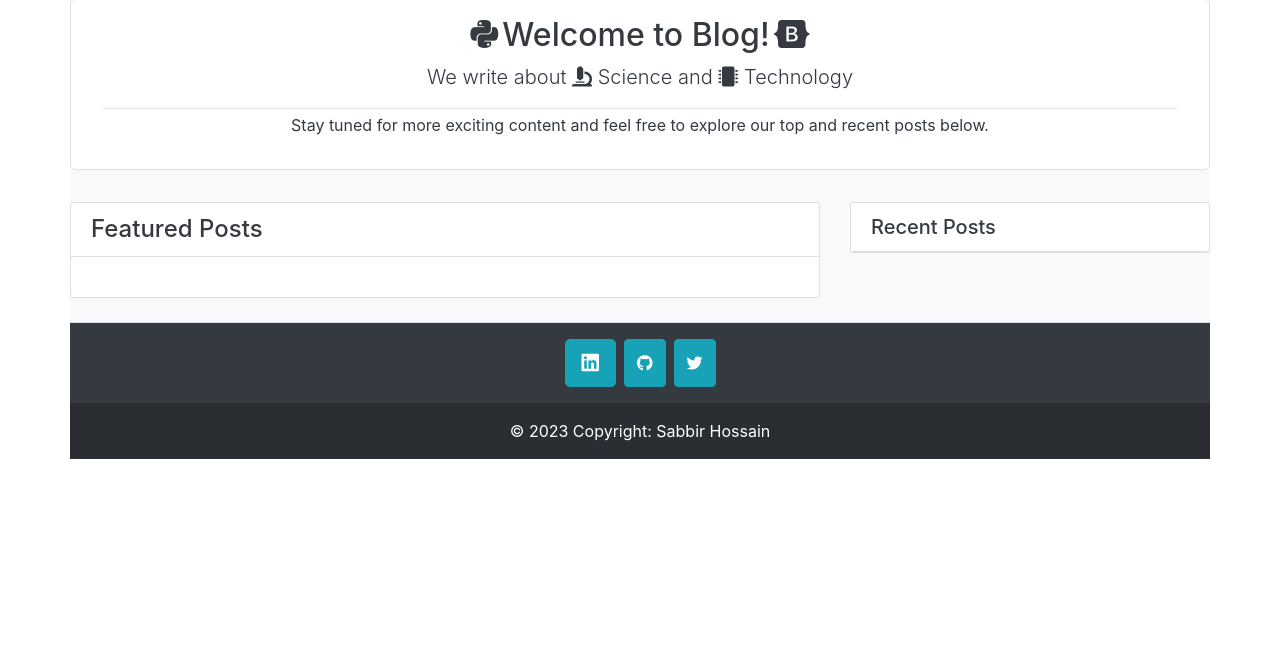
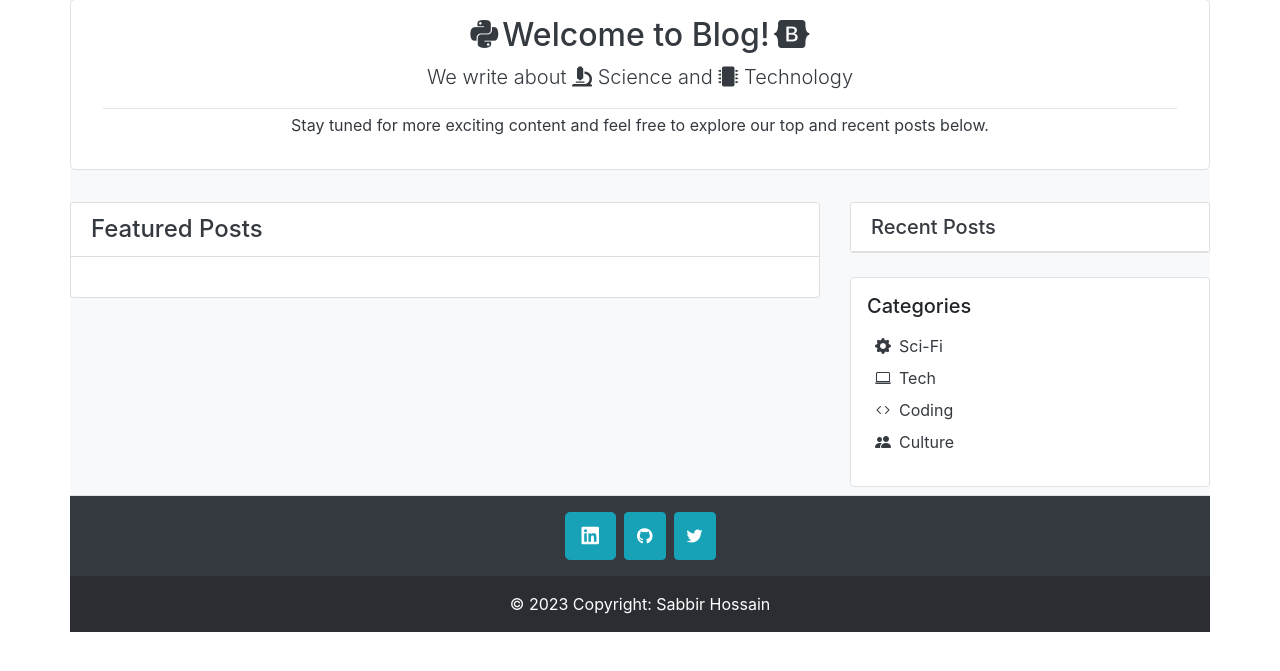
Before and after one commit to Sabbir1039/Blog-with-Django-Bootstrap, a Django app: page / in a window 1280 px wide. Shown: the part 81-752 px from the top of the page. Run offline with Django 4.2, Linux system fonts and the light colour scheme; data that the repository does not hold is empty.

```diff
--- a/blog_app/templates/blog_app/home.html
+++ b/blog_app/templates/blog_app/home.html
@@ -12,7 +12,7 @@
 
     <!-- Recent & Top Posts Section -->
     <div class="row">
-        <!-- Recent Posts -->
+        <!-- Featured Posts -->
         <div class="col-md-8">
             <div class="card mb-4">
                 <div class="card-header text-dark bg-white">
@@ -38,7 +38,7 @@
         </div>
 
 
-        <!-- Top Posts -->
+        <!-- Recent Posts & Categories-->
         <div class="col-md-4">
             <div class="card mb-4">
                 <div class="card-header text-dark bg-white" style="font-size: 18px;">
@@ -47,17 +47,44 @@
                 <ul class="list-group list-group-flush">
                     {% for post in posts %}
                     <li class="list-group-item">
-                        <img src="{{ post.cover_image.url }}" class="img-fluid rounded" alt="Post Cover Image">
+                        <!-- <img src="{{ post.cover_image.url }}" class="img-fluid rounded" alt="Post Cover Image"> -->
                         <a href="">{{ post.title }}</a>
                         <small class="ml-2 text-muted">20 likes</small>
                         <br>
                         <small>{{ post.created_at|date:"F j, Y" }} By, {{ post.author }}</small>
                     </li>
-                    <hr>
                     {% endfor %}
                 </ul>
             </div>
+            <!-- Categories list -->
+            <div class="bg-white border p-3 rounded mb-2">
+                <div class="h5 mb-3">Categories</div>
+                <ul class="list-unstyled ml-2">
+                    <li class="mb-2">
+                        <a href="#" class="text-decoration-none text-dark">
+                            <i class="bi bi-gear-fill mr-2"></i>Sci-Fi
+                        </a>
+                    </li>
+                    <li class="mb-2">
+                        <a href="#" class="text-decoration-none text-dark">
+                            <i class="bi bi-laptop mr-2"></i>Tech
+                        </a>
+                    </li>
+                    <li class="mb-2">
+                        <a href="#" class="text-decoration-none text-dark">
+                            <i class="bi bi-code mr-2"></i>Coding
+                        </a>
+                    </li>
+                    <li class="mb-2">
+                        <a href="#" class="text-decoration-none text-dark">
+                            <i class="bi bi-people-fill mr-2"></i>Culture
+                        </a>
+                    </li>
+                </ul>
+            </div>
+
         </div>
+
     </div>
 </div>
 {% endblock %}
```
